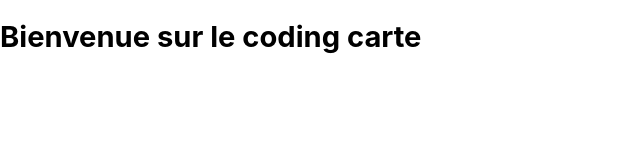
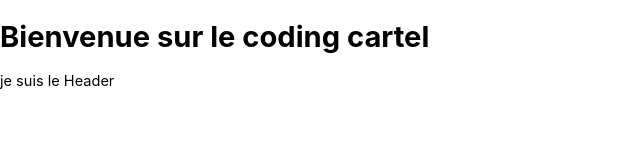
Before and after one commit to CodingCartel/website, a Next.js app: page / in a window 1280 px wide. Shown: the top 160 px of the page, without its empty margins (0-640 px from the left). Built offline with nearby package versions, Linux system fonts and the light colour scheme.

Commit message:
Add header to see if everything is working

```diff
--- /dev/null
+++ b/src/components/Navigation/Header.js
@@ -0,0 +1,7 @@
+import React from 'react'
+
+const Header = () => {
+  return <div>je suis le Header</div>
+}
+
+export default Header
--- a/src/components/blocks/HeroBlock.js
+++ b/src/components/blocks/HeroBlock.js
@@ -1,10 +1,12 @@
 import React from 'react'
 // import styles from './HeroBlock.module.scss'
+import Header from '../Navigation/Header'
 
 const HeroBlock = () => {
   return (
     <section>
-      <h1>Bienvenue sur le coding carte </h1>
+      <h1>Bienvenue sur le coding cartel </h1>
+      <Header />
     </section>
   )
 }
```
